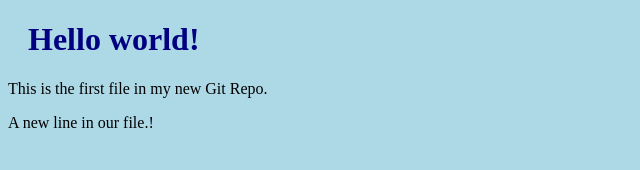
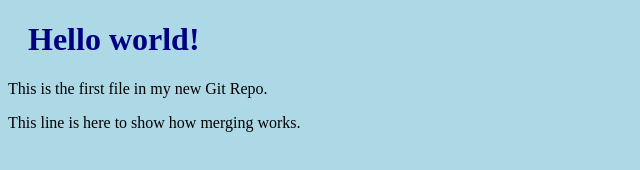
Before and after one commit to ITSWeng/hello-world, a plain HTML site: page index.html in a window 1280 px wide. Shown: the whole page, without its empty margins (0-640 px from the left). Drawn offline with Linux system fonts and the light colour scheme.

Commit message:
Updated the index.html with emergency fix

```diff
--- a/index.html
+++ b/index.html
@@ -8,6 +8,6 @@
 
 <h1>Hello world!</h1>
 <p>This is the first file in my new Git Repo.</p>
-<p>A new line in our file.!</p>
+<p>This line is here to show how merging works.</p>
 </body>
 </html>
```
